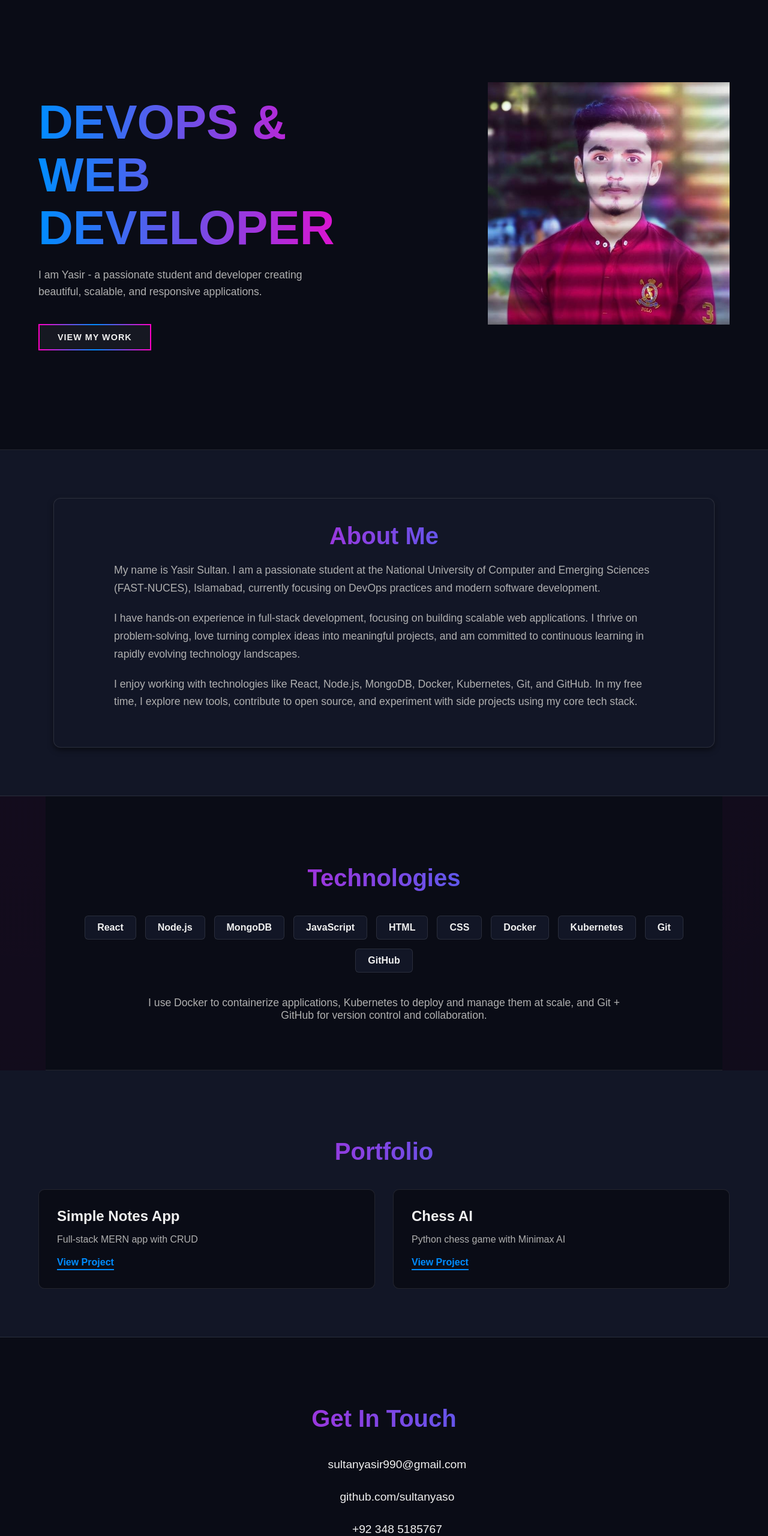
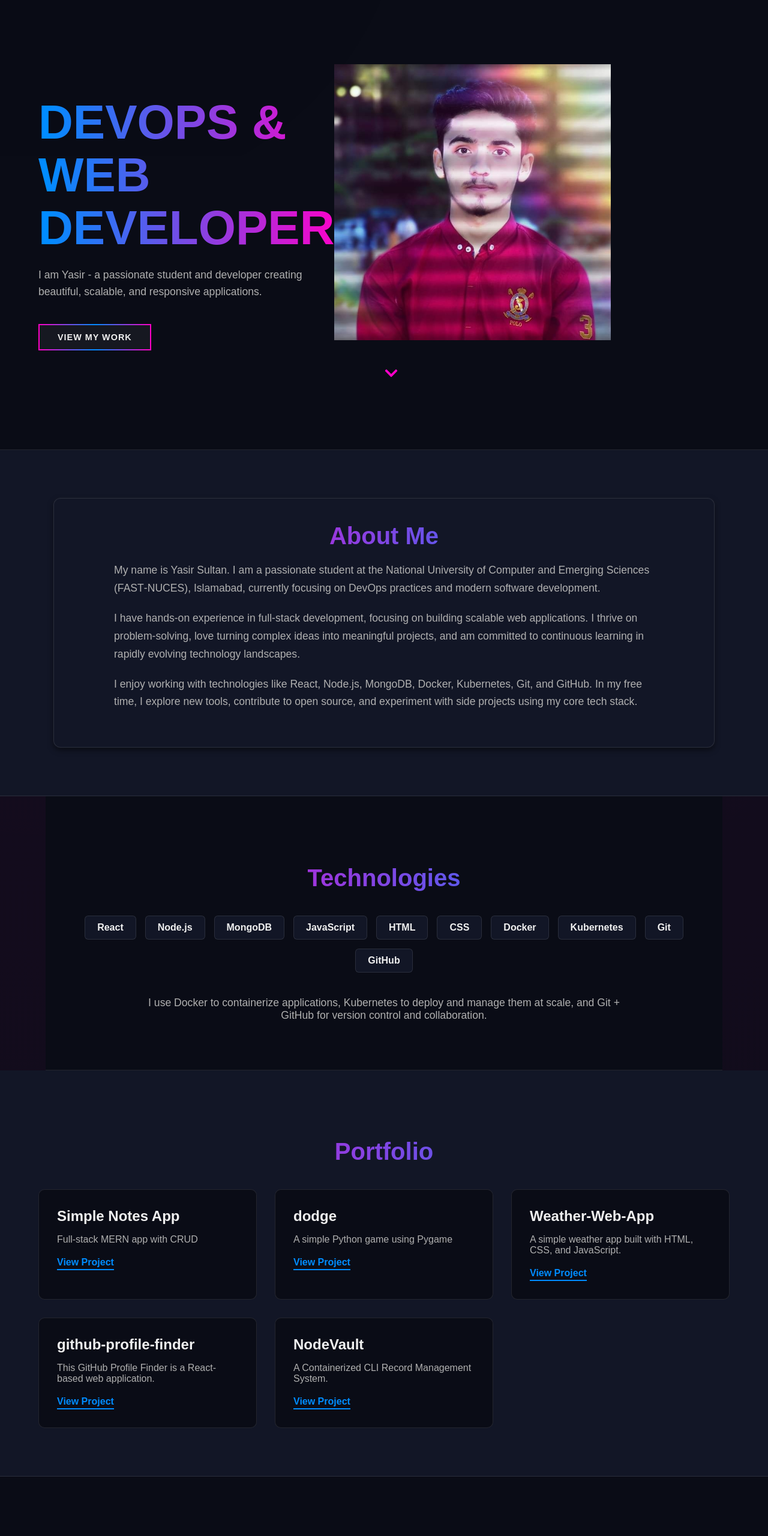
Before and after one commit to sultanyaso/my-portfolio, a React (Create React App) app: page / in a window 1280 px wide. Shown: the part 140-2700 px from the top of the page at 60% size. Built offline with nearby package versions, Linux system fonts and the light colour scheme.

Commit message:
Update the files

```diff
--- a/package.json
+++ b/package.json
@@ -7,6 +7,8 @@
     "@testing-library/jest-dom": "^6.9.1",
     "@testing-library/react": "^16.3.0",
     "@testing-library/user-event": "^13.5.0",
+    "framer-motion": "^12.23.24",
+    "lucide-react": "^0.554.0",
     "react": "^19.2.0",
     "react-dom": "^19.2.0",
     "react-icons": "^5.5.0",
--- a/src/Contact.css
+++ b/src/Contact.css
@@ -1,45 +1,190 @@
-/* /src/components/Contact.css (REVISED WITH GRADIENT ICONS) */
-
+/* SECTION CONTAINER – AUTO HEIGHT ADJUSTMENT */
 .contact-container {
-    padding: 80px 5%;
+  padding: 60px 5%;
   text-align: center;
   background-color: var(--color-dark-primary);
+  min-height: auto;      /* Reduced height */
 }
 
+/* HEADING */
+h2 {
+  font-size: 2.2rem;
+  font-weight: 700;
+  margin-bottom: 25px;
+  background: var(--gradient-bg);
+  -webkit-background-clip: text;
+  -webkit-text-fill-color: transparent;
+}
+
+/* CONTACT CARD */
+.contact-card {
+  max-width: 550px;
+  margin: auto;
+  padding: 30px;
+  background-color: var(--color-dark-secondary);
+  border-radius: 12px;
+  border: 1px solid rgba(255, 255, 255, 0.06);
+}
+
+/* TEXT */
+.contact-message {
+  font-size: 1.05rem;
+  color: var(--color-text-faded);
+  margin-bottom: 25px;
+}
+
+/* LIST */
 .contact-list {
   display: flex;
   flex-direction: column;
-    align-items: center;
-    gap: 25px;
-    max-width: 500px;
-    margin: 0 auto;
+  gap: 18px;
 }
 
 .contact-item {
   display: flex;
   align-items: center;
-    text-decoration: none;
+  font-size: 1.05rem;
   color: var(--color-text-light);
-    font-size: 1.2rem;
-    transition: color 0.3s;
+}
+
+.contact-icon {
+  font-size: 1.7rem;
+  margin-right: 15px;
+  background: var(--gradient-bg);
+  -webkit-background-clip: text;
+  -webkit-text-fill-color: transparent;
+}
+
+/* ANIMATIONS */
+.fade-in {
+  animation: fadeIn 0.8s ease forwards;
+}
+
+.fade-in-delay {
+  opacity: 0;
+  animation: fadeIn 0.8s ease forwards;
+  animation-delay: 0.3s;
+}
+
+.slide-up {
+  opacity: 0;
+  transform: translateY(20px);
+  animation: slideUp 0.9s ease forwards;
+}
+
+.pop {
+  opacity: 0;
+  transform: scale(0.8);
+  animation: popIn 0.6s ease forwards;
+}
+
+@keyframes fadeIn {
+  from { opacity: 0; }
+  to   { opacity: 1; }
+}
+
+@keyframes slideUp {
+  from { opacity: 0; transform: translateY(25px); }
+  to   { opacity: 1; transform: translateY(0); }
+}
+
+@keyframes popIn {
+  0% { opacity: 0; transform: scale(0.8); }
+  100% { opacity: 1; transform: scale(1); }
+}
+
+/* RESPONSIVE */
+@media (max-width: 600px) {
+  .contact-card {
+    padding: 22px;
+  }
+  h2 {
+    font-size: 1.8rem;
+  }
+  .contact-item {
+    font-size: 1rem;
+  }
+  .contact-icon {
+    font-size: 1.4rem;
+  }
+}
+
+
+/* ---------- Animations ---------- */
+
+/* Fade in heading */
+.fade-in {
+    animation: fadeIn 0.8s ease forwards;
+    opacity: 0;
+}
+
+.fade-in-delay {
+    animation: fadeIn 1s ease forwards;
+    opacity: 0;
+}
+
+/* Container slide up */
+.slide-up {
+    animation: slideUp 0.9s ease forwards;
+    opacity: 0;
+}
+
+/* Contact-item pop animation (staggered) */
+.pop {
+    animation: popEntry 0.8s ease forwards;
+    opacity: 0;
+}
+
+/* Keyframes */
+@keyframes fadeIn {
+    from { opacity: 0; transform: translateY(10px); }
+    to   { opacity: 1; transform: translateY(0); }
+}
+
+@keyframes slideUp {
+    from { opacity: 0; transform: translateY(30px); }
+    to   { opacity: 1; transform: translateY(0); }
+}
+
+@keyframes popEntry {
+    from { opacity: 0; transform: translateY(20px) scale(0.95); }
+    to   { opacity: 1; transform: translateY(0) scale(1); }
+}
+
+/* ---------- Hover + Click Animations ---------- */
+
+.contact-item {
+    cursor: pointer;
+    transition: transform 0.2s ease, background-color 0.2s ease, box-shadow 0.3s ease;
+    padding: 15px 18px;
+    border-radius: 10px;
 }
 
 .contact-item:hover {
-    color: var(--gradient-end); /* Highlight text on hover */
+    background-color: rgba(255, 255, 255, 0.05);
+    transform: translateX(6px) scale(1.03);
+    box-shadow: 0 4px 15px rgba(255, 0, 150, 0.3);
 }
 
-.contact-icon {
-    margin-right: 15px;
-    /* Apply the gradient to the icons */
-    background: var(--gradient-bg);
-    -webkit-background-clip: text;
-    -webkit-text-fill-color: transparent;
-    background-clip: text;
-    color: transparent;
-    font-size: 1.8rem;
-    transition: transform 0.2s;
+.contact-item:active {
+    transform: scale(0.95);
+    background-color: rgba(255, 255, 255, 0.1);
 }
 
+/* Icon hover effect */
 .contact-item:hover .contact-icon {
-    transform: scale(1.1); /* Slight icon scale on hover */
+    transform: scale(1.2);
+    filter: drop-shadow(0 0 6px rgba(255, 0, 200, 0.8));
 }
+
+/* Icon transitions */
+.contact-icon {
+    transition: transform 0.2s ease, filter 0.3s ease;
+}
+
+/* ---------- Responsive ---------- */
+
+@media (max-width: 600px) {
+    .contact-item { padding: 12px; }
+    .contact-icon { font-size: 1.5rem; }
+}
--- /dev/null
+++ b/src/Contact.jsx
@@ -0,0 +1,53 @@
+import { motion } from "framer-motion";
+import { Mail, Phone, Github } from "lucide-react";
+
+export default function Contact() {
+  const items = [
+    {
+      label: "Email",
+      value: "yasir@example.com",
+      link: "mailto:yasir@example.com",
+      icon: <Mail size={24} />,
+    },
+    {
+      label: "Phone",
+      value: "+92 300 1234567",
+      link: "tel:+923001234567",
+      icon: <Phone size={24} />,
+    },
+    {
+      label: "GitHub",
+      value: "github.com/yasirsultan",
+      link: "https://github.com/yasirsultan",
+      icon: <Github size={24} />,
+    },
+  ];
+
+  return (
+    <div className="flex flex-col items-center justify-center min-h-[60vh] px-6">
+      <h2 className="text-4xl font-bold mb-8">Contact Me</h2>
+
+      <div className="space-y-6 w-full max-w-md">
+        {items.map((item, index) => (
+          <motion.a
+            key={index}
+            href={item.link}
+            target="_blank"
+            rel="noopener noreferrer"
+            whileHover={{ scale: 1.05, x: 10 }}
+            whileTap={{ scale: 0.95 }}
+            className="flex items-center justify-between p-5 rounded-2xl shadow-lg border cursor-pointer hover:bg-gray-100 transition"
+          >
+            <div className="flex items-center space-x-4">
+              <span className="text-blue-600">{item.icon}</span>
+              <div>
+                <p className="font-semibold">{item.label}</p>
+                <p className="text-sm text-gray-600">{item.value}</p>
+              </div>
+            </div>
+          </motion.a>
+        ))}
+      </div>
+    </div>
+  );
+}
--- a/src/Hero.css
+++ b/src/Hero.css
@@ -261,3 +261,119 @@
 }
 
 /* ... (rest of your CSS code) ... */
+
+
+/* /src/components/Hero.css */
+
+/* Define the animation for the scroll indicator */
+@keyframes bounce {
+    0%, 20%, 50%, 80%, 100% {
+        transform: translateY(0);
+    }
+    40% {
+        transform: translateY(-10px);
+    }
+    60% {
+        transform: translateY(-5px);
+    }
+}
+
+/* Add a style for the scroll indicator */
+.scroll-indicator {
+    position: absolute;
+    bottom: 20px;
+    left: 50%;
+    transform: translateX(-50%);
+    z-index: 10;
+    font-size: 1.5rem;
+    color: var(--gradient-start); /* Use the primary gradient color */
+    animation: bounce 2s infinite;
+    cursor: pointer;
+}
+
+/* /src/Hero.css (Revised with Aesthetic bg-code) */
+
+/* ... (previous @keyframes and :root variables) ... */
+
+/* --- BACKGROUND CODE OVERLAY STYLING --- */
+.background-overlay {
+    position: absolute;
+    top: 0;
+    left: 0;
+    width: 100%;
+    height: 100%;
+    pointer-events: none;
+    opacity: 0.15; /* Slightly more visible now with better styling */
+    color: var(--color-text-faded);
+    z-index: 1;
+    /* Add a subtle dark gradient to the overlay itself for depth */
+    background: radial-gradient(circle at 60% 40%, rgba(0, 0, 0, 0.2) 0%, transparent 70%);
+}
+
+.bg-code {
+    position: absolute;
+    top: 20%;
+    right: 10%;
+    font-family: 'Fira Code', 'Cascadia Code', 'Consolas', monospace; /* Professional coding fonts */
+    font-size: 1.1rem; /* Slightly smaller for realism */
+    line-height: 1.8; /* More spacing */
+    white-space: pre-wrap; /* Allows line breaks while preserving whitespace */
+    transform: rotate(2deg); /* Keeps the subtle tilt */
+    filter: blur(0.5px); /* Soft blur for a glowing, screen-like effect */
+    text-shadow: 0 0 5px rgba(0, 140, 255, 0.3), 0 0 10px rgba(255, 0, 200, 0.2); /* Subtle glow */
+    color: var(--color-text-faded); /* Base color for unhighlighted parts */
+
+    /* Animation for the code itself (optional but cool) */
+    animation: codeFadeIn 5s ease-out forwards; /* Fade in slowly */
+}
+
+/* Specific styling for syntax highlighting effect */
+.bg-code .keyword {
+    color: var(--gradient-start); /* Magenta-like for keywords */
+}
+
+.bg-code .variable {
+    color: var(--gradient-end); /* Blue-like for variables */
+}
+
+.bg-code .operator {
+    color: var(--color-text-light); /* White/light gray for operators */
+}
+
+.bg-code .string {
+    color: #e6db74; /* Classic yellow for strings */
+}
+
+.bg-code .comment {
+    color: #888; /* Gray for comments/commands */
+    font-style: italic;
+}
+
+.bg-code .selector {
+    color: #a6e22e; /* Green for CSS selectors */
+}
+
+.bg-code .property {
+    color: #fd971f; /* Orange for CSS properties */
+}
+
+.bg-code .at-rule {
+    color: #66d9ef; /* Cyan for @rules */
+}
+
+/* New animation for code fade-in */
+@keyframes codeFadeIn {
+    0% { opacity: 0; transform: translateY(20px) rotate(2deg); }
+    100% { opacity: 0.15; transform: translateY(0) rotate(2deg); } /* Match base opacity */
+}
+
+
+/* --- Responsive Adjustments (ensure media queries are updated with new element names) --- */
+@media (max-width: 768px) {
+    /* ... (existing media queries) ... */
+    .bg-code {
+        font-size: 0.9rem; /* Smaller on mobile */
+        right: 5%; /* Adjust position */
+        top: 15%;
+    }
+}
--- a/src/components/Contact.js
+++ b/src/components/Contact.js
@@ -1,29 +1,44 @@
-// /src/components/Contact.js (REVISED WITH ICONS)
-
 import React from 'react';
-// Ensure you have react-icons installed: npm install react-icons
 import { FaEnvelope, FaPhone, FaGithub } from 'react-icons/fa';
-import '../Contact.css'; // Add import for new CSS
+import '../Contact.css';
 
 const Contact = () => {
   return (
     <section className="contact-container" id="contact">
-      <h2>Get In Touch</h2>
+      <h2 className="fade-in">Contact Me</h2>
+
+      <div className="contact-card slide-up">
+        <p className="contact-message fade-in-delay">
+          Feel free to reach out for collaboration, project discussions, or opportunities.
+        </p>
+
         <div className="contact-list">
-        <a href="mailto:sultanyasir990@gmail.com" className="contact-item">
+
+          {/* EMAIL */}
+          <a href="mailto:sultanyasir990@gmail.com" className="contact-item pop">
             <FaEnvelope className="contact-icon" />
-          <span>sultanyasir990@gmail.com</span>
+            <span className="contact-text">sultanyasir990@gmail.com</span>
           </a>
 
-        <a href="https://github.com/sultanyaso" target="_blank" rel="noopener noreferrer" className="contact-item">
+          {/* GITHUB */}
+          <a
+            href="https://github.com/sultanyaso"
+            target="_blank"
+            rel="noopener noreferrer"
+            className="contact-item pop"
+            style={{ animationDelay: "0.2s" }}
+          >
             <FaGithub className="contact-icon" />
-          <span>github.com/sultanyaso</span>
+            <span className="contact-text">github.com/sultanyaso</span>
           </a>
 
-        <a href="tel:+923485185767" className="contact-item">
+          {/* PHONE */}
+          <a href="tel:+923485185767" className="contact-item pop" style={{ animationDelay: "0.4s" }}>
             <FaPhone className="contact-icon" />
-          <span>+92 348 5185767</span>
+            <span className="contact-text">+92 348 5185767</span>
           </a>
+
+        </div>
       </div>
     </section>
   );
--- a/src/components/Header.js
+++ b/src/components/Header.js
@@ -1,9 +1,12 @@
-// /src/components/Header.js
+// /src/components/Header.js (Final Integrated Code)
+
 import React from 'react';
-// Assuming you create a new Hero.css for the styling
+// Import the styling file (adjust path if your Hero.css is elsewhere)
 import '../../src/Hero.css';
 // Import your profile picture
 import profilePic from "./me2.jpeg";
+// Import icon for the scroll indicator
+import { FaChevronDown } from 'react-icons/fa';
 
 const Header = () => {
   return (
@@ -36,18 +39,26 @@ const Header = () => {
           </a>
         </div>
 
-        <div className="hero-image-wrapper">
+        {/* Wrapper for Image + Aesthetic Code Background */}
+        <div className="hero-image-with-bg">
           <img src={profilePic} alt="Yasir Sultan" className="hero-image" />
+
+          {/* Faux background code with syntax highlighting structure */}
           <div className="background-overlay">
-             <p className="bg-code">
-                const scale = 'k8s'; <br/>
-                $ docker build <br/>
-                .about .content <br/>
-                @media screen
-             </p>
+             <pre className="bg-code">
+                <span className="keyword">const</span> <span className="variable">scale</span> <span className="operator">=</span> <span className="string">'k8s'</span>; <br/>
+                <span className="comment">$ docker build</span> <br/>
+                <span className="selector">.about</span> <span className="property">.content</span> <br/>
+                <span className="at-rule">@media</span> <span className="keyword">screen</span>
+             </pre>
           </div>
         </div>
       </div>
+
+      {/* Scroll Down Indicator with Animation */}
+      <a href="#about" className="scroll-indicator" aria-label="Scroll down to About section">
+        <FaChevronDown />
+      </a>
     </section>
   );
 };
--- a/src/components/Projects.js
+++ b/src/components/Projects.js
@@ -5,7 +5,10 @@ import '../Projects.css'; // Add import for new CSS
 const Projects = () => {
   const projects = [
     { title: 'Simple Notes App', description: 'Full-stack MERN app with CRUD', link: 'https://github.com/yourusername/simple-notes' },
-    { title: 'Chess AI', description: 'Python chess game with Minimax AI', link: 'https://github.com/yourusername/chess-ai' }
+    { title: 'dodge', description: 'A simple Python game using Pygame', link: 'https://github.com/sultanyaso/dodge-the-blocks-game.git' },
+    {title: 'Weather-Web-App', description: 'A simple weather app built with HTML, CSS, and JavaScript.', link: 'https://github.com/sultanyaso/Weather_Web_App.git'},
+    {title: 'github-profile-finder',description: 'This GitHub Profile Finder is a React-based web application.',link: 'https://github.com/sultanyaso/github-profile-finder.git'},
+    {title: 'NodeVault',description: 'A Containerized CLI Record Management System.',link: 'https://github.com/sultanyaso/DevOps_Part2.git'}
   ];
 
   return (
```
Also changed, not shown: 1 other file (tests, documents, lock files or other folders). Lines whose indentation alone changed are shown as unchanged.
